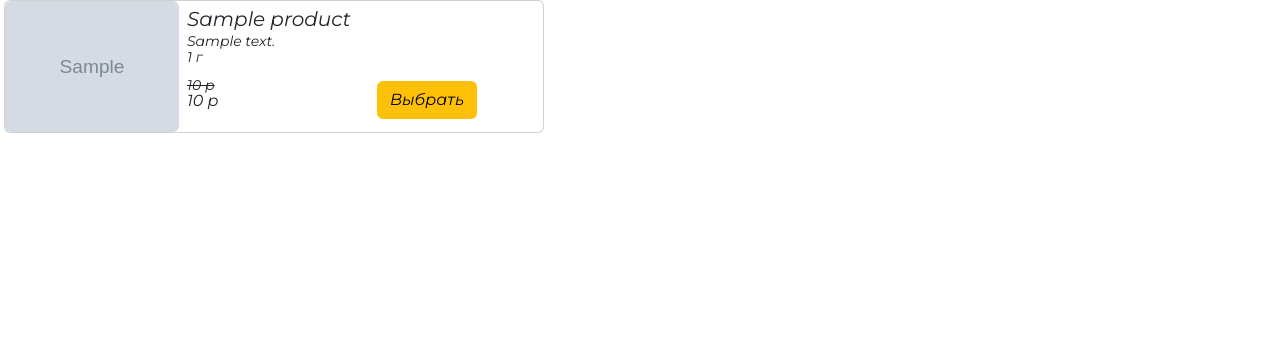
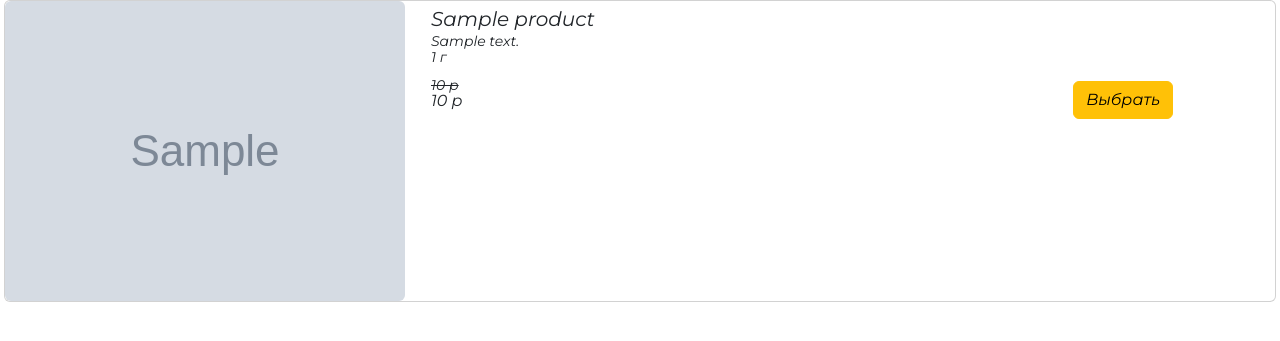
Before and after one commit to sss1337xyz/online-menu-new, a Django app: a page that uses templates/menu/products.html in a window 1280 px wide. Shown: the part 56-397 px from the top of the page. Run offline with Django 4.2, Linux system fonts and the light colour scheme; tables that the repository leaves empty hold one stand-in row (values such as "Sample post"); grey boxes marked "Sample" are stand-in pictures; some libraries are stand-ins or nearby versions.

Commit message:
styles fixed

```diff
--- a/templates/menu/products.html
+++ b/templates/menu/products.html
@@ -4,7 +4,7 @@
 
 
   {% for product in products_list%}
-  <div class="card mb-1 mx-1" style="max-width: 540px;">
+  <div class="card mb-1 mx-1" >
   <div class="row g-2">
     <div class="">
 
@@ -33,14 +33,16 @@
         </div>
         <div class="col" >
         {% if product.topping_group_id %}
-        <button class="btn btn-warning  text-nowrap" type='submit'>
+        <div class="d-flex bottom-0 end-0 align-items-center justify-content-end mx-2" style="max-width: 300px">
+        <button class="btn btn-warning " type='submit'>
                       Выбрать
                     </button>
+        </div>
         {% else %}
 
         <form method='post' id='myform' action="{% url 'cart_add' product.id %}">
-          <div class="d-flex bottom-0 end-0 align-items-center" style="max-width: 300px">
-            <button class="btn btn-warning px-2 btn-minus " data-id="{{product.id}}"
+          <div class="d-flex bottom-0 end-0 align-items-center justify-content-end mx-2" style="max-width: 300px">
+            <button style='display: none;' class="btn btn-warning px-2 btn-minus " data-id="{{product.id}}"
               >
               <i class="fas fa-minus"></i>
             </button>
@@ -49,7 +51,7 @@
               <span id='quantity__product' class="quantity__product  mx-3">0</span>
               <input id="form1" min="0" name="quantity" value="0" type="number" style="border:none; width:100%; min-width: 35px; display: none;" />
               <input hidden name='update' value='True'/>
-            <button class="btn btn-warning  px-2 btn-plus" data-id="{{product.id}}"
+            <button class="btn btn-warning  px-2 btn-plus " data-id="{{product.id}}"
              >
               <i class="fas fa-plus"></i>
             </button>
@@ -75,11 +77,24 @@
   $( ".btn-minus" ).click(function() {
     this.parentNode.querySelector('input[type=number]').stepDown();
     this.parentNode.querySelector('span[id=quantity__product]').textContent = this.parentNode.querySelector('input[type=number]').value;
+
+    var value = this.parentNode.querySelector('input[type=number]').value;
+
+      if (value <= 0){
+        $(this).parent().find('.btn-minus').hide();
+      }
+
   });
 
   $( ".btn-plus" ).click(function() {
     this.parentNode.querySelector('input[type=number]').stepUp()
     this.parentNode.querySelector('span[id=quantity__product]').textContent = this.parentNode.querySelector('input[type=number]').value;
+
+    var value = this.parentNode.querySelector('input[type=number]').value;
+    if (value > 0){
+      $(this).parent().find('.btn-minus').show();
+    }
+
   });
 
 $('#myform').on('submit',function(e){
--- a/web_project/settings.py
+++ b/web_project/settings.py
@@ -28,7 +28,7 @@ DEBUG = True
 ALLOWED_HOSTS = [
     '127.0.0.1',
     '*.eu.ngrok.io',
-    '1435-84-53-229-139.eu.ngrok.io'
+    'fbd8-212-34-101-125.eu.ngrok.io'
     ]
 CSRF_TRUSTED_ORIGINS = ['https://*.eu.ngrok.io']
 
```
